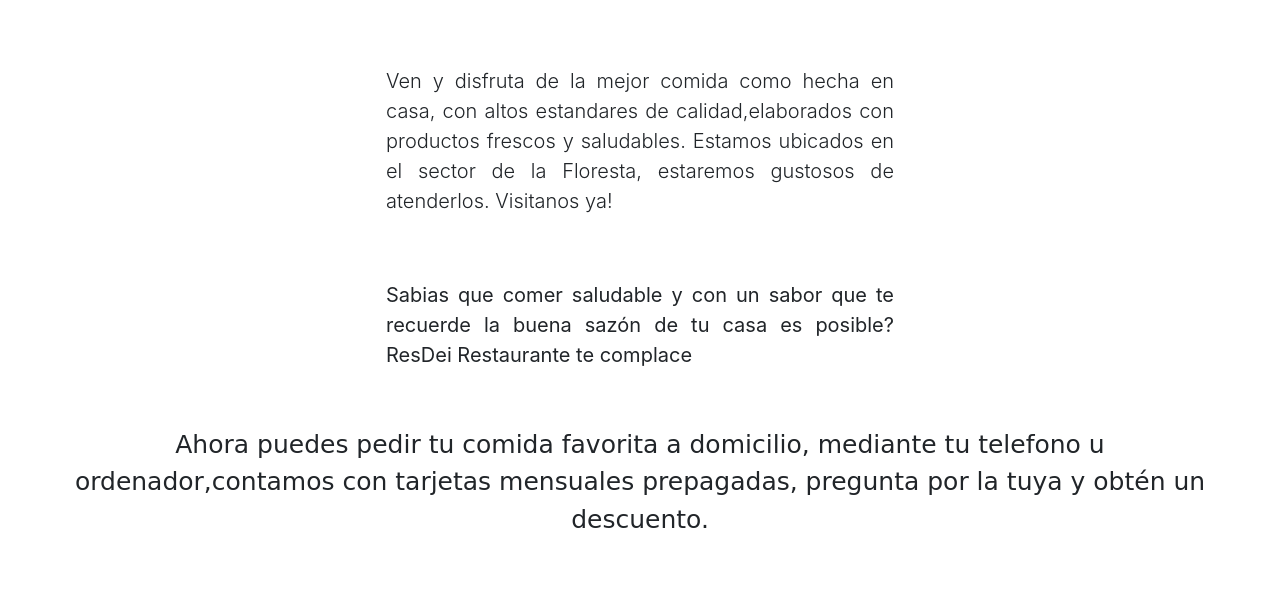
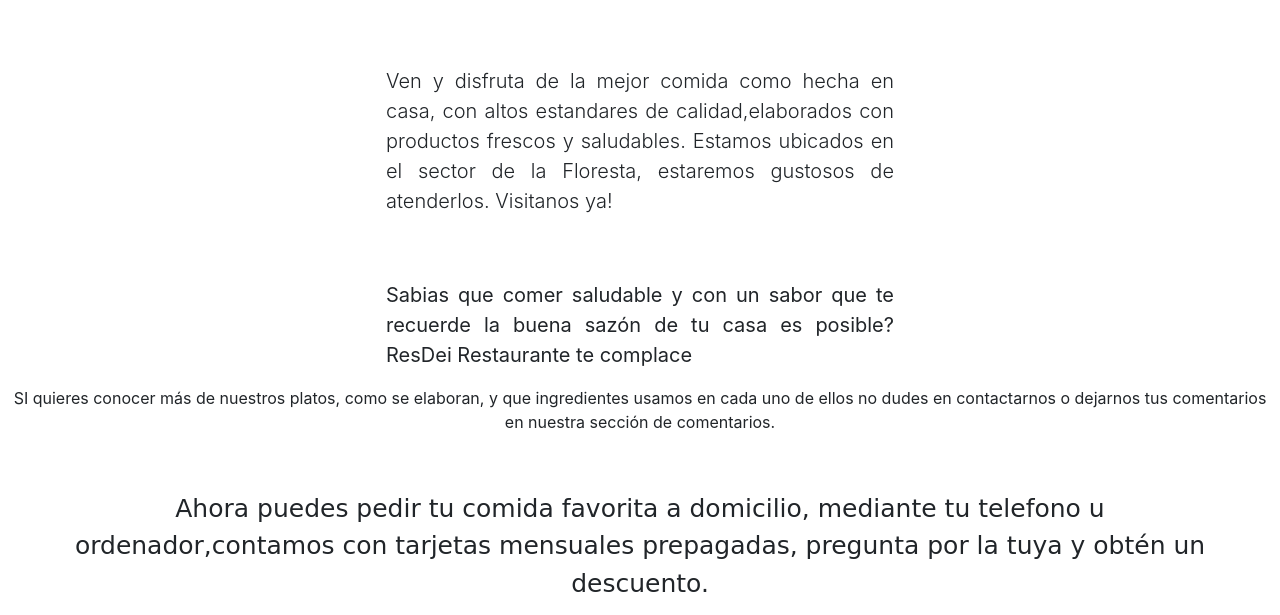
Before and after one commit to PaoNunez/Practicando, a website: page index.html in a window 1280 px wide. Shown: the part 141-756 px from the top of the page. Drawn offline with nearby package versions, Linux system fonts and the light colour scheme.

Commit message:
Update index.html
Se añadió una nueva etiqueta <p> para dar más información.

```diff
--- a/index.html
+++ b/index.html
@@ -69,6 +69,7 @@
                         es posible?
                         ResDei Restaurante te complace
                     </p>
+                    <p> SI quieres conocer más de nuestros platos, como se elaboran, y que ingredientes usamos en cada uno de ellos no dudes en contactarnos o dejarnos tus comentarios en nuestra sección de comentarios.</p>
                 </article>
             </section>
         </div>
```
